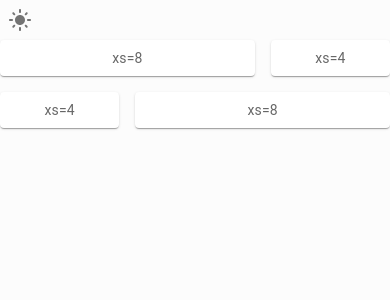
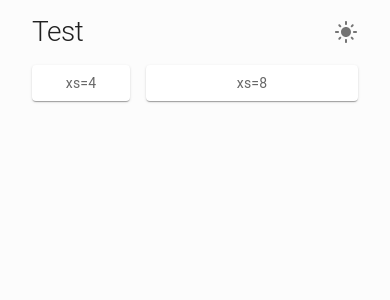
Before and after one commit to kelseythang/library-manager-frontend, a React (Create React App) app: page / in a window 390 px wide. Shown: the top 300 px of the page. Built offline with nearby package versions, Linux system fonts and the light colour scheme.

Commit message:
Sets up typography and responsive font sizes

```diff
--- a/package.json
+++ b/package.json
@@ -5,6 +5,7 @@
   "dependencies": {
     "@emotion/react": "^11.10.5",
     "@emotion/styled": "^11.10.5",
+    "@fontsource/roboto": "^4.5.8",
     "@mui/icons-material": "^5.10.15",
     "@mui/material": "^5.10.15",
     "@testing-library/jest-dom": "^5.16.5",
--- a/src/components/App.jsx
+++ b/src/components/App.jsx
@@ -1,5 +1,5 @@
 import React, { useState } from 'react'
-import { ThemeProvider } from '@mui/material/styles';
+import { ThemeProvider, responsiveFontSizes } from '@mui/material/styles';
 import CssBaseline from '@mui/material/CssBaseline';
 import { ColorModeContext, useMode } from '../theme';
 import '../index.css';
@@ -11,7 +11,7 @@ function App() {
 
   return (
     <ColorModeContext.Provider value={colorMode}>
-      <ThemeProvider theme={theme}>
+      <ThemeProvider theme={responsiveFontSizes(theme)}>
         <CssBaseline />
         <Routes>
           <Route path='/' element={<Home theme={theme} colorMode={colorMode} />} />
--- a/src/components/Home.jsx
+++ b/src/components/Home.jsx
@@ -4,6 +4,7 @@ import Grid from '@mui/material/Unstable_Grid2';
 import { IconButton } from '@mui/material';
 import { styled } from '@mui/material/styles';
 import Paper from '@mui/material/Paper';
+import Typography from '@mui/material/Typography';
 import LightModeIcon from '@mui/icons-material/LightMode';
 import DarkModeIcon from '@mui/icons-material/DarkMode';
 
@@ -18,16 +19,16 @@ function Home({ theme, colorMode }) {
   }));
 
   return (
-    <Box>
-      <IconButton onClick={colorMode.toggleColorMode}>
-        {theme.palette.mode === 'light' ? (<LightModeIcon />) : (<DarkModeIcon />) }
-      </IconButton>
+    <Box mt={2} ml={4} mr={4}>
       <Grid container spacing={2}>
         <Grid xs={8}>
-          <Item>xs=8</Item>
+          <Typography variant='h1'>Test</Typography>
         </Grid>
-        <Grid xs={4}>
-          <Item>xs=4</Item>
+        {/* right-aligns light/dark mode toggle */}
+        <Grid container justifyContent='flex-end' xs={4}>
+          <IconButton onClick={colorMode.toggleColorMode}>
+            {theme.palette.mode === 'light' ? (<LightModeIcon />) : (<DarkModeIcon />) }
+          </IconButton>
         </Grid>
         <Grid xs={4}>
           <Item>xs=4</Item>
--- a/src/theme.js
+++ b/src/theme.js
@@ -40,6 +40,27 @@ export const themeSettings = mode => {
           }
         }
       )
+    },
+    // typography settings
+    typography: {
+      h1: {
+        fontSize: 40
+      },
+      h2: {
+        fontSize: 32
+      },
+      h3: {
+        fontSize: 24
+      },
+      h4: {
+        fontSize: 20
+      },
+      h5: {
+        fontSize: 16
+      },
+      h6: {
+        fontSize: 14
+      }
     }
   }
 }
```
Also changed, not shown: 1 other file (tests, documents, lock files or other folders).
